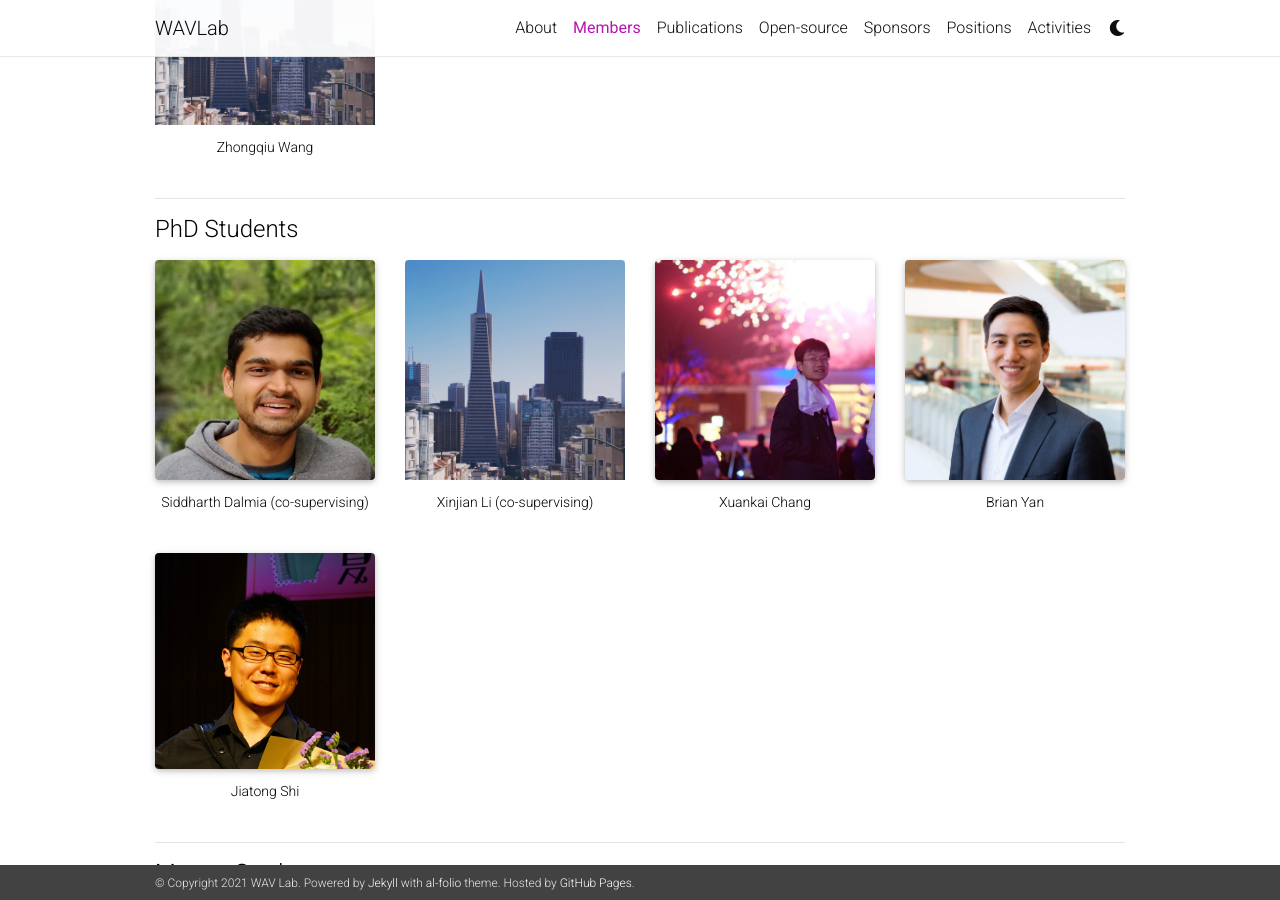
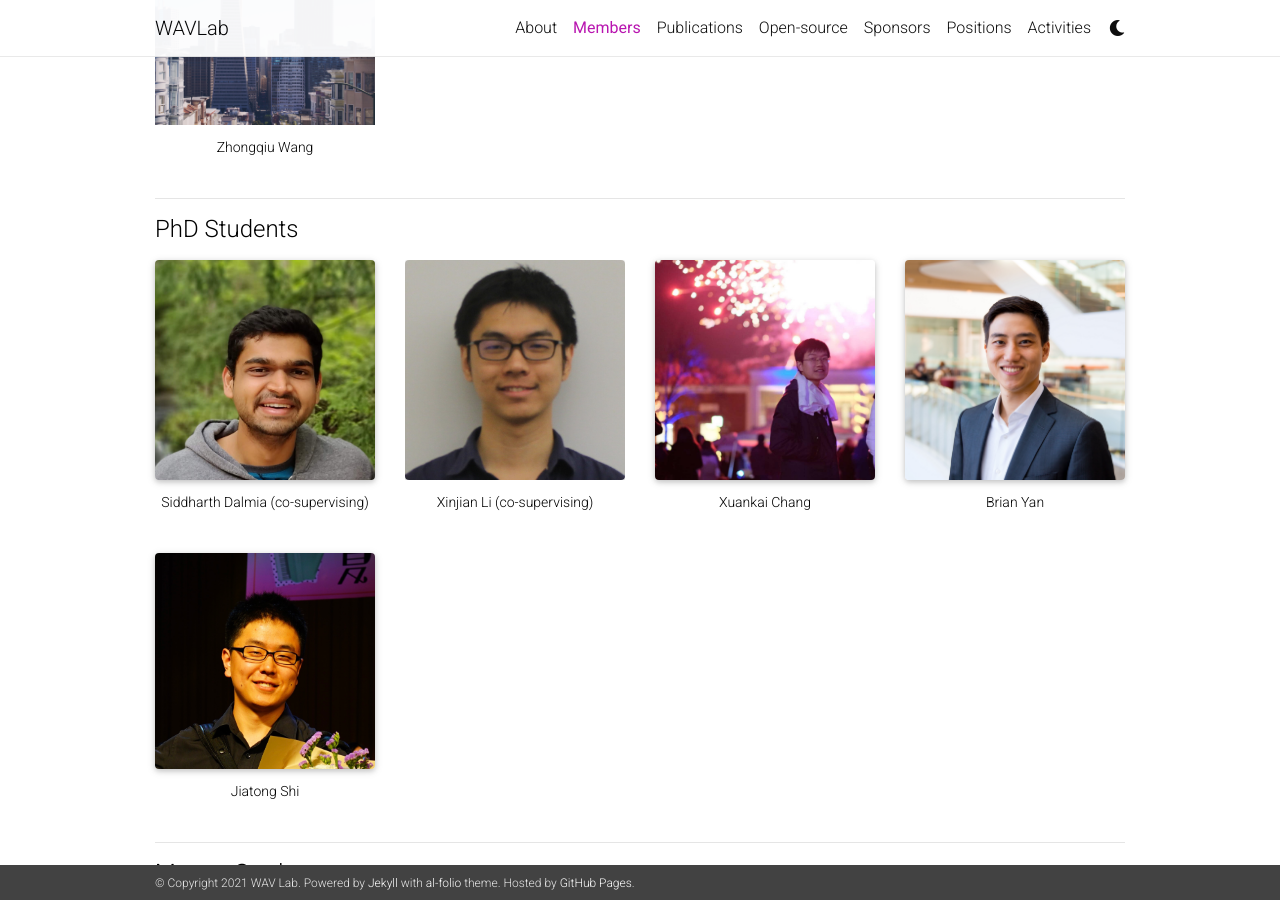
Before and after one commit to shinjiwlab/shinjiwlab.github.io, a Jekyll site: the page built from _pages/members.md, in a window 1280 px wide and 900 px high, scrolled down 802 px. Built offline with Jekyll 4.4.1, drawn with Linux system fonts in a browser that asks for light colours; nearby versions of some CDN libraries; a style sheet for code colours, icons or effects is not loaded; grey boxes are pictures that could not be loaded.

Commit message:
add xinjianl

```diff
--- a/_pages/members.md
+++ b/_pages/members.md
@@ -209,7 +209,7 @@
     <div class="col-sm mt-3 mt-md-0">
     <div class="square">
     <a href="https://www.xinjianl.com//">
-        <img class="img-fluid rounded z-depth-1" src="{{ site.baseurl }}/assets/img/11.jpg">
+        <img class="img-fluid rounded z-depth-1" src="{{ site.baseurl }}/assets/img/xinjianl.jpg">
     </a></div>
         <div class="caption">
             Xinjian Li (co-supervising)
```
Also changed, not shown: assets/img/xinjianl.jpg (added).
